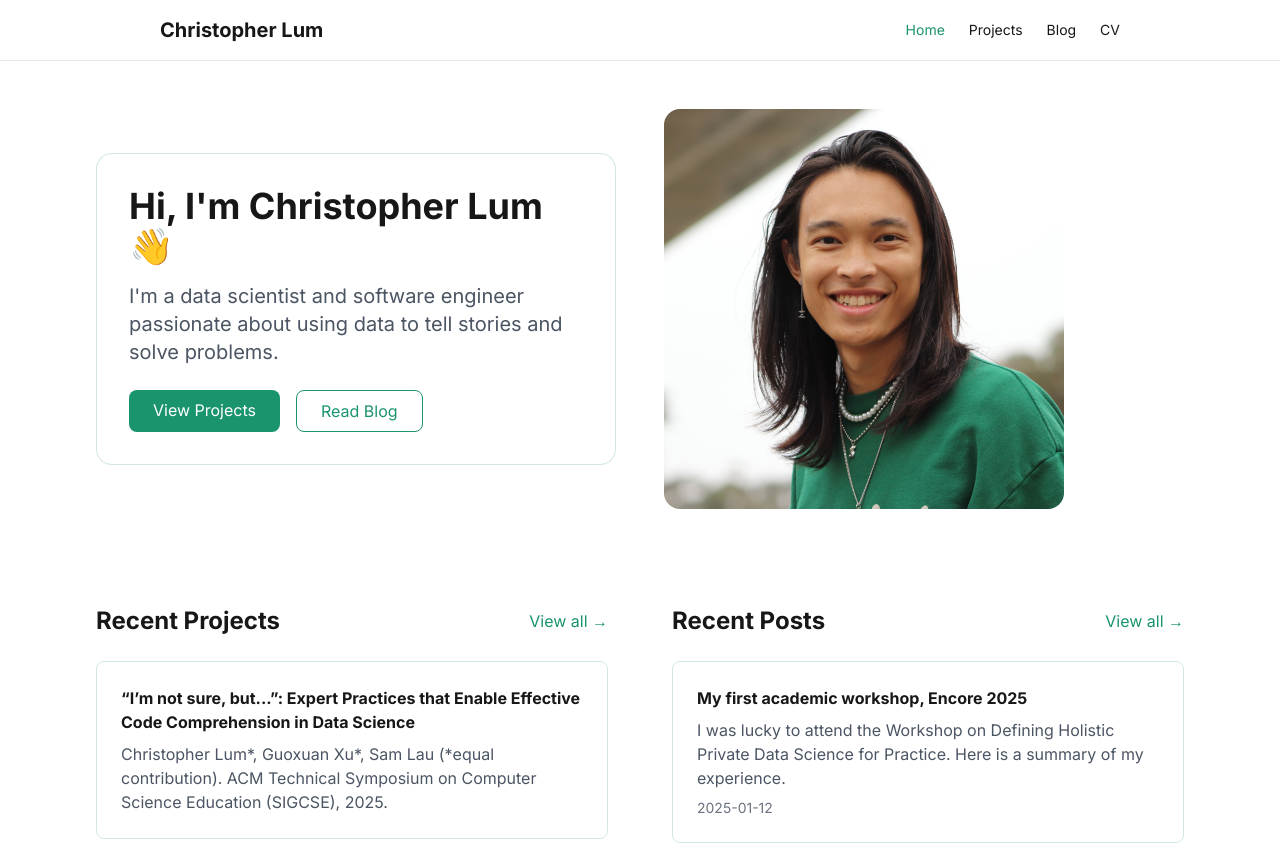
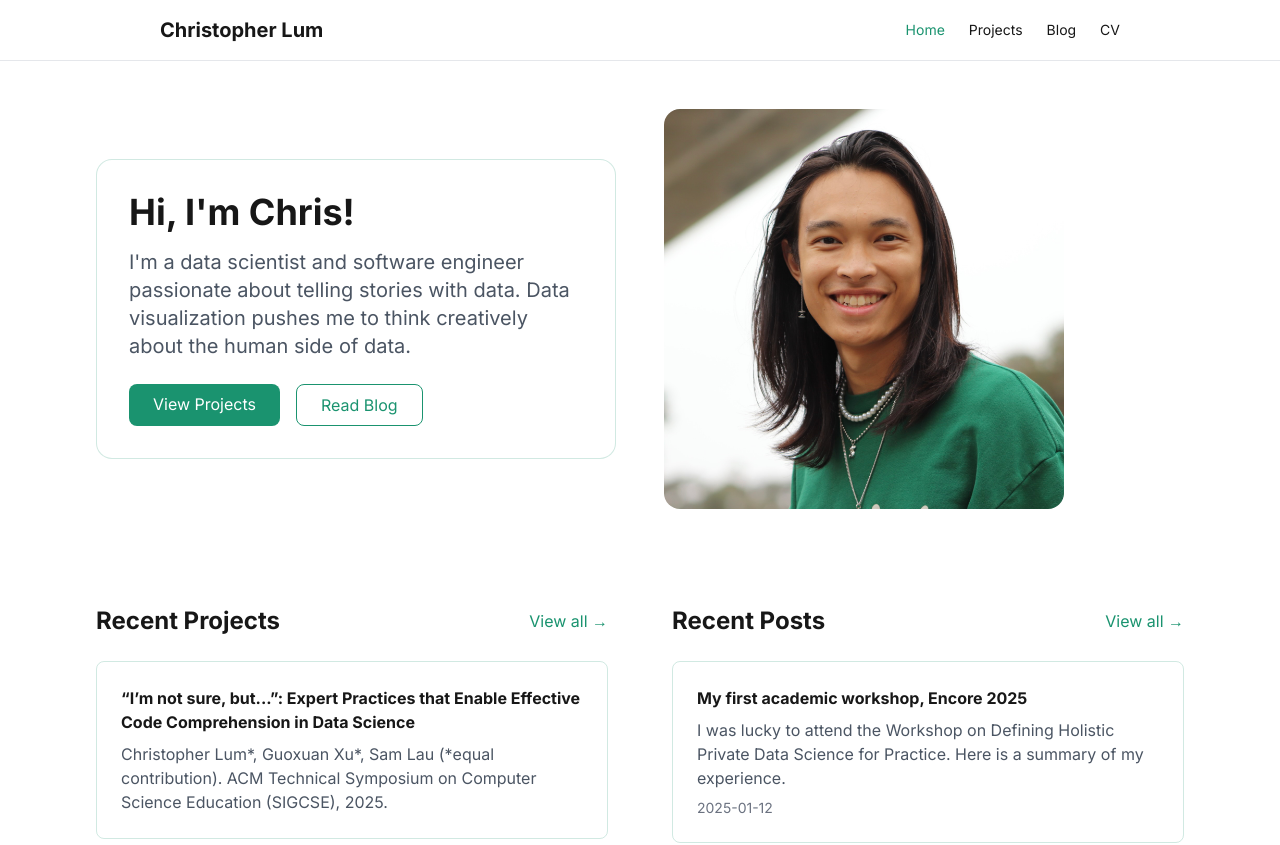
Before and after one commit to ch-lum/ch-lum.github.io, a Next.js app: page / in a window 1280 px wide. Shown: the top 845 px of the page. Built offline with nearby package versions, Linux system fonts and the light colour scheme.

Commit message:
change hero

```diff
--- a/src/app/page.tsx
+++ b/src/app/page.tsx
@@ -14,11 +14,12 @@ export default function HomePage() {
         <div className="relative">
           <div className="relative bg-white p-8 rounded-2xl border border-accent/20">
             <h1 className="text-4xl font-bold mb-4">
-              Hi, I&apos;m Christopher Lum 👋
+              Hi, I&apos;m Chris!
             </h1>
             <p className="text-xl text-gray-600 mb-6">
-              I&apos;m a data scientist and software engineer passionate about using data
-              to tell stories and solve problems.
+              I&apos;m a data scientist and software engineer passionate about telling
+              stories with data. Data visualization pushes me to think creatively about
+              the human side of data.
             </p>
             <div className="flex space-x-4">
               <Link
```
